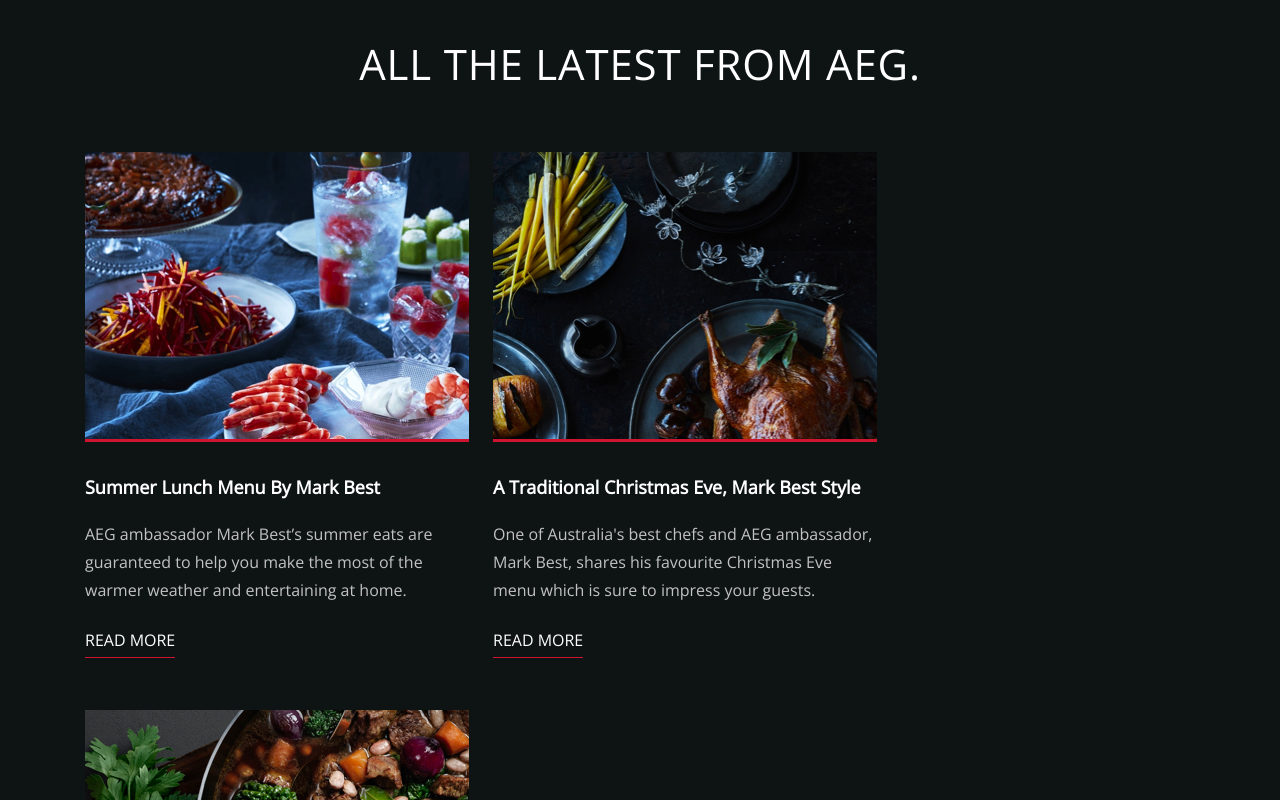
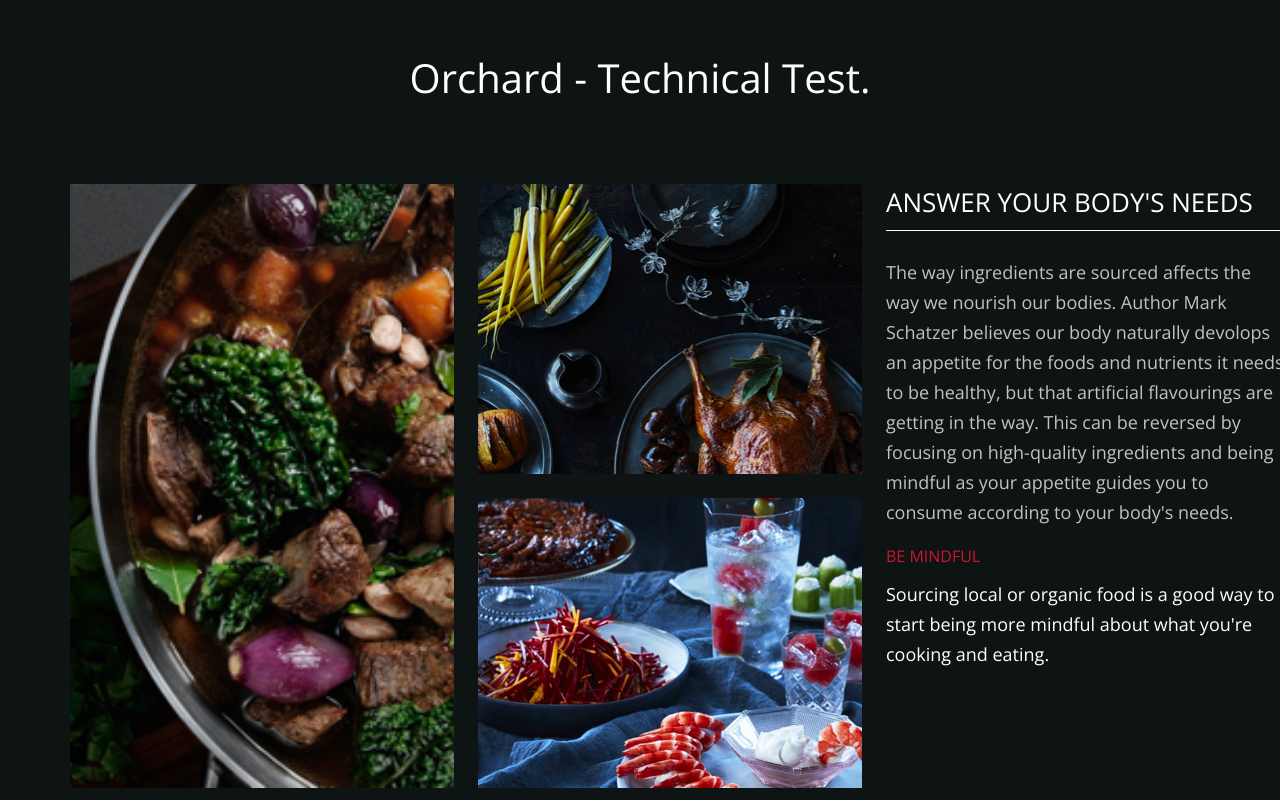
Before and after one commit to JayceDugan/Orchard-Test, a Vue app: page / in a window 1280 px wide. Shown: the top 800 px of the page. Built offline with nearby package versions, Linux system fonts and the light colour scheme.

Commit message:
feat: Layouts complete.

```diff
--- a/src/App.vue
+++ b/src/App.vue
@@ -1,10 +1,14 @@
 <template>
   <div id="app">
+    <h1 class="text--center mb-16">Orchard - Technical Test.</h1>
     <router-view />
   </div>
 </template>
 
 <style lang="scss">
+$font-size-mobile-base: 14;
+$font-size-base: 16;
+
 :root {
   // Generic Colors
   --red: #CF1430;
@@ -19,18 +23,26 @@
   --headings-font-weight: 300;
 
   // Typography
-  --font-size-base: 16;
+  --font-size-base: #{$font-size-mobile-base};
   --content-font-family: 'Open Sans';
   --content-font-weight: 300;
 
   // Utility variables
   --xs-letter-spacing: 0.5px;
   --md-letter-spacing: 0.81px;
+
+  @media all and (min-width: 767px) {
+    --font-size-base: $font-size-base;
+  }
 }
 
 // General Resets
 * {
   box-sizing: border-box !important;
+}
+
+body {
+  padding: 50px 0;
 }
 
 html,
@@ -39,7 +51,10 @@ body {
   font-size: calc(var(--font-size-base) * 1px);
   background: #0E1414;
   color: #FFF;
+  margin: 0;
 }
+
+p { margin-top: 0; }
 
 @for $i from 1 through 6 {
   h#{$i},
@@ -47,6 +62,7 @@ body {
     font-family: var(--headings-font-family, 'Open Sans');
     font-weight: var(--headings-font-weight, 300);
     letter-spacing: var(--headings-letter-spacing, 0);
+    margin-top: 0;
   }
 }
 
@@ -67,8 +83,9 @@ body {
   color: var(--theme-secondary);
 }
 
-.text-h2 {
-  font-size: 42px;
+.body-2 {
+  font-size: (18 / 16) * 1rem;
+  line-height: (30 / 18);
 }
 
 // Note: The below have been chosen as SCSS instead of css
@@ -88,6 +105,22 @@ $weight_variants: (
 @each $variant, $weight in $weight_variants {
   .font-weight-#{$variant} {
     font-weight: $weight;
+  }
+}
+
+$heading_font_sizes: (
+  h1: 40,
+  h2: 42,
+  h3: 34,
+  h4: 26,
+  h5: 18,
+  h6: 16,
+);
+
+@each $heading_tag, $heading_font_size in $heading_font_sizes {
+  #{$heading_tag},
+  .text-#{$heading_tag} {
+    font-size: ($heading_font_size / $font-size-base) * 1rem;
   }
 }
 
@@ -135,4 +168,17 @@ $spacing_base: 4;
   .pb-#{$i} { padding-bottom: $spacing-value; }
   .pl-#{$i} { padding-left: $spacing-value; }
 }
+
+.title-underlined {
+  padding-bottom: 10px;
+  border-bottom: 1px solid #FFF;
+}
+
+.w-100 {
+  width: 100%;
+}
+
+img {
+  max-width: 100%;
+}
 </style>
--- /dev/null
+++ b/src/components/content-block/ContentBlock.vue
@@ -0,0 +1,29 @@
+<template>
+  <section class="content-block">
+    <section class="content-block__feature">
+      <slot name="feature" />
+    </section>
+
+    <section class="content-block__content">
+      <slot name="content" />
+    </section>
+  </section>
+</template>
+
+<script>
+export default {
+  name: 'ContentBlock',
+}
+</script>
+
+<style lang="scss" scoped>
+.content-block {
+  display: grid;
+  grid-template-columns: minmax(0, 1fr);
+  grid-gap: 24px;
+
+  @media all and (min-width: 991px) {
+    grid-template-columns: minmax(792px, 8fr) minmax(400px, 4fr);
+  }
+}
+</style>
--- a/src/components/layout/Container.vue
+++ b/src/components/layout/Container.vue
@@ -12,7 +12,6 @@ export default {
 
 <style lang="scss" scoped>
 .container {
-  padding: 0 15px;
   margin: 0 auto;
   width: 100%;
 
@@ -33,7 +32,7 @@ export default {
   }
 
   @media all and (min-width: 1440px) {
-    max-width: 1320px;
+    max-width: 1200px;
   }
 }
 </style>
--- a/src/components/news-feed/NewsFeed.vue
+++ b/src/components/news-feed/NewsFeed.vue
@@ -4,7 +4,7 @@
     data-cy="news-feed"
   >
     <h2
-      class="text-h2 text--white letter-spacing--md text--center mb-15 text-transform--uppercase font-weight-light"
+      class="text-h2 text--white letter-spacing--md text--center mb-15 text-transform--uppercase font-weight-light w-100"
       data-cy="news-feed-title"
     >
       {{ title }}
--- a/src/components/news-feed/NewsFeedList.vue
+++ b/src/components/news-feed/NewsFeedList.vue
@@ -35,7 +35,8 @@ export default {
 
   display: grid;
   grid-template-rows: 1fr 1fr;
-  grid-template-columns: repeat(auto-fill, 384px);
+  grid-template-columns: repeat(auto-fill, minmax(0, 384px));
   grid-gap: var(--news-feed-grid-gap);
+  justify-content: center;
 }
 </style>
--- a/src/views/Home.vue
+++ b/src/views/Home.vue
@@ -1,6 +1,25 @@
 <template>
   <div class="home">
     <container>
+      <content-block class="block">
+        <template v-slot:feature>
+          <section class="image-tiles">
+            <img src="@/assets/Image-01.jpg" />
+            <img src="@/assets/Image-02.jpg" />
+            <img src="@/assets/Image-03.jpg" />
+          </section>
+        </template>
+        <template v-slot:content>
+          <h3 class="text-h4 title-underlined text-transform--uppercase font-weight-light">{{ content.title }}</h3>
+
+          <p class="text--secondary body-2">
+            {{ content.description }}
+          </p>
+          <p class="text--capitalize text--primary mb-3 text-transform--uppercase">{{ content.subtitle }}</p>
+          <p class="text--white body-2">{{ content.subdescription }}</p>
+        </template>
+      </content-block>
+
       <news-feed />
     </container>
   </div>
@@ -9,12 +28,58 @@
 <script>
 import Container from '@/components/layout/Container'
 import NewsFeed from '@/components/news-feed/NewsFeed'
+import ContentBlock from '@/components/content-block/ContentBlock'
 
 export default {
   name: 'Home',
   components: {
     NewsFeed,
-    Container
+    Container,
+    ContentBlock
+  },
+  data: () => ({
+    content: {
+      title: "Answer Your Body's Needs",
+      description: "The way ingredients are sourced affects the way we nourish our bodies. " +
+      "Author Mark Schatzer believes our body naturally devolops an appetite for the foods " +
+      "and nutrients it needs to be healthy, but that artificial flavourings are getting in the way." +
+      " This can be reversed by focusing on high-quality ingredients and being mindful as your appetite" +
+      " guides you to consume according to your body's needs.",
+      subtitle: "Be Mindful",
+      subdescription: "Sourcing local or organic food is a good way to start being more mindful about what you're cooking and eating.",
+    }
+  })
+}
+</script>
+
+<style lang="scss" scoped>
+.home {
+  padding: 15px;
+}
+
+.block:not(:last-of-type) {
+  margin-bottom: 232px;
+}
+
+.image-tiles {
+  display: grid;
+  grid-rows: repeat(3, minmax(384px, auto));
+  grid-template-columns: minmax(100%, 1fr);
+  grid-gap: 24px;
+
+  img {
+    object-fit: cover;
+    width: 100%;
+  }
+
+  @media all and (min-width: 767px) {
+    grid-template-columns: repeat(2, minmax(336px, 1fr));
+    grid-template-rows: 1fr 1fr;
+
+    & > :first-child {
+      grid-row: 1 / 3;
+      height: 100%;
+    }
   }
 }
-</script>
+</style>
```
